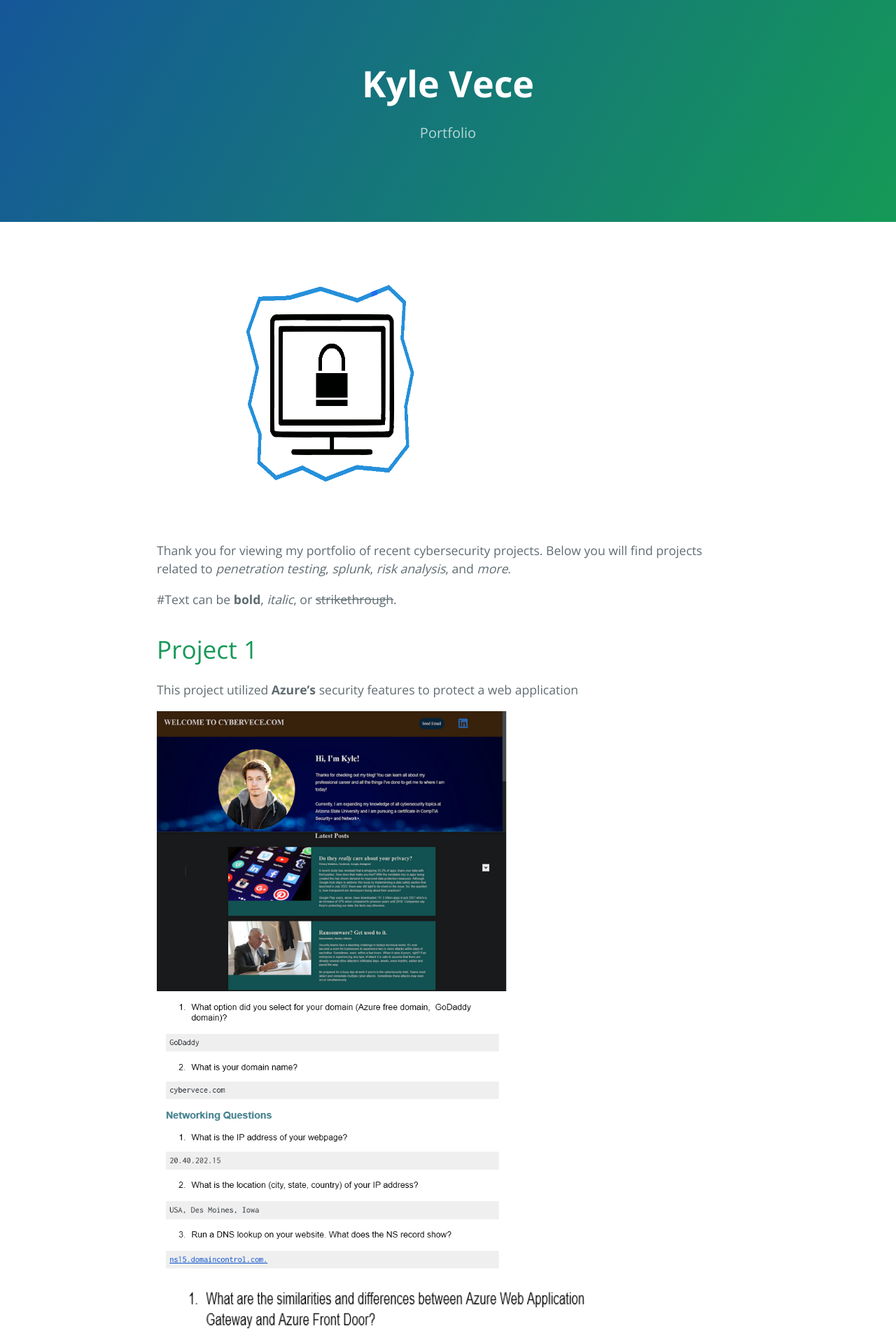
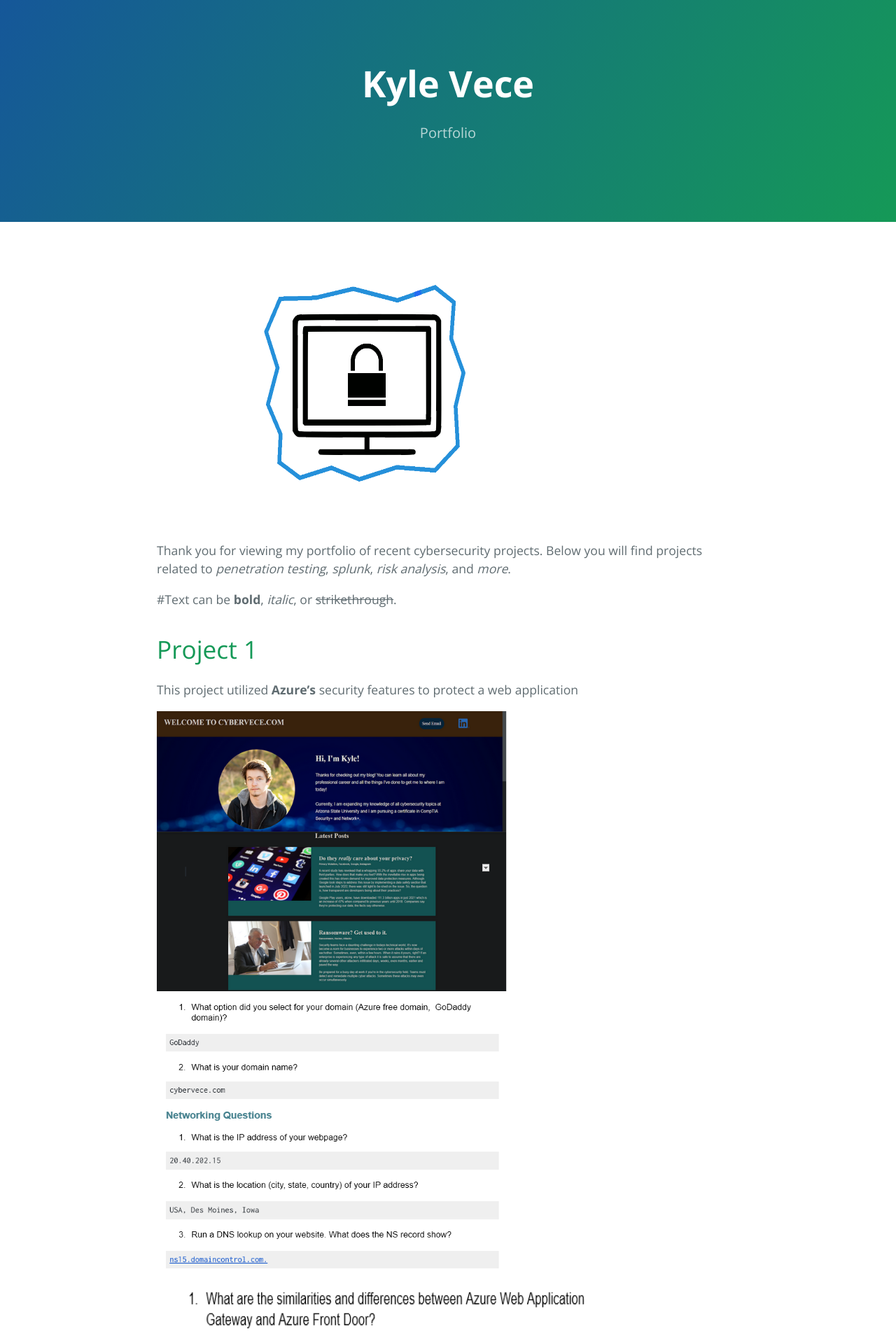
Before and after one commit to KyleV1/kylev1.github.io, a Jekyll site: the page built from index.md, in a window 1280 px wide. Shown: the top 1920 px of the page at 70% size. Built offline with Jekyll 4.4.1, drawn with Linux system fonts in a browser that asks for light colours; our own code applies the rules of GitHub Pages for plain Markdown files.

Commit message:
Update index.md

```diff
--- a/index.md
+++ b/index.md
@@ -1,4 +1,4 @@
-<img src="/Images/use.gif" alt="image1" style="width:500px;height:400px;">
+<img src="/Images/use.gif" alt="image1" style="width:600px;height:400px;">
 
 Thank you for viewing my portfolio of recent cybersecurity projects. Below you will find projects related to _penetration testing_, _splunk_, _risk analysis_, and _more_.
 
```
